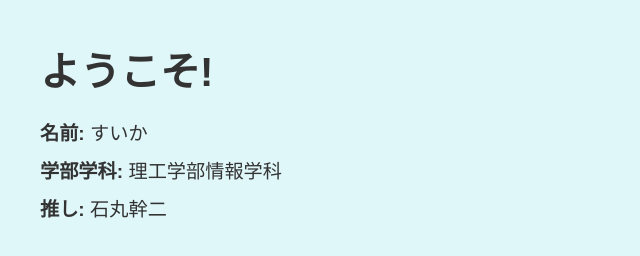
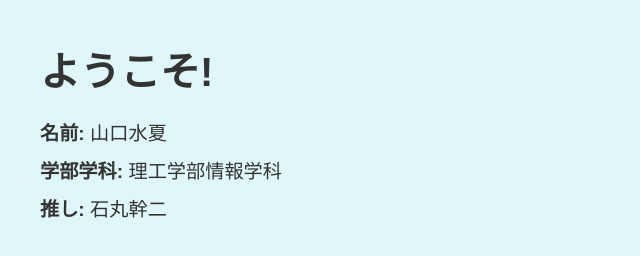
Before and after one commit to sui-meijia/my-fitst-webpage, a plain HTML site: page index.html in a window 1280 px wide. Shown: the full height of the page, 0-640 px from the left. Drawn offline with Linux system fonts and the light colour scheme.

Commit message:
Update index.html

```diff
--- a/index.html
+++ b/index.html
@@ -24,7 +24,7 @@
 </head>
 <body>
   <h1>ようこそ!</h1>
-  <p><strong>名前:</strong> すいか</p>
+  <p><strong>名前:</strong> 山口水夏</p>
   <p><strong>学部学科:</strong> 理工学部情報学科</p>
   <p><strong>推し:</strong> 石丸幹二</p>
 </body>
```
